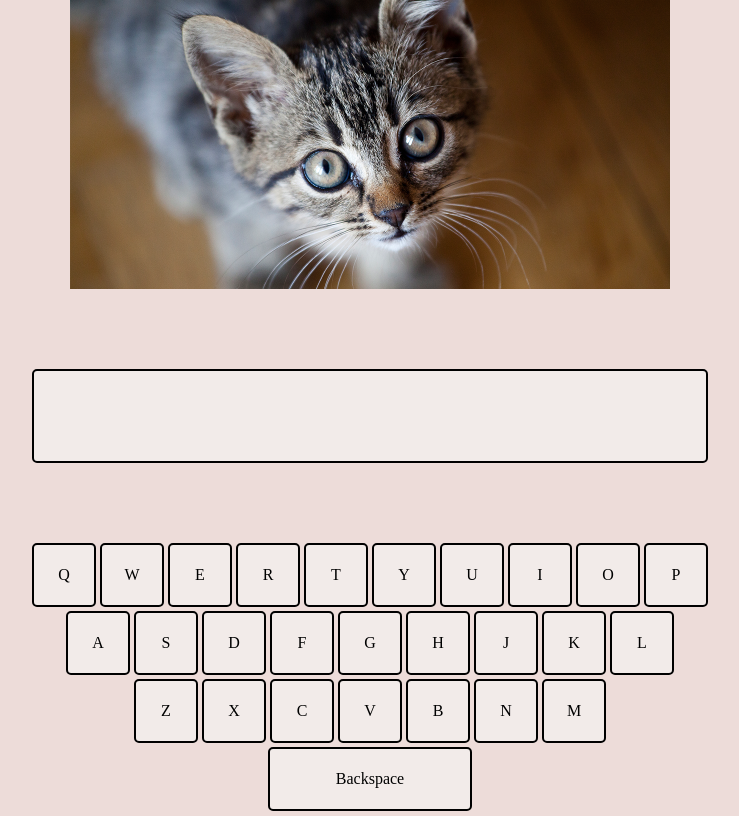
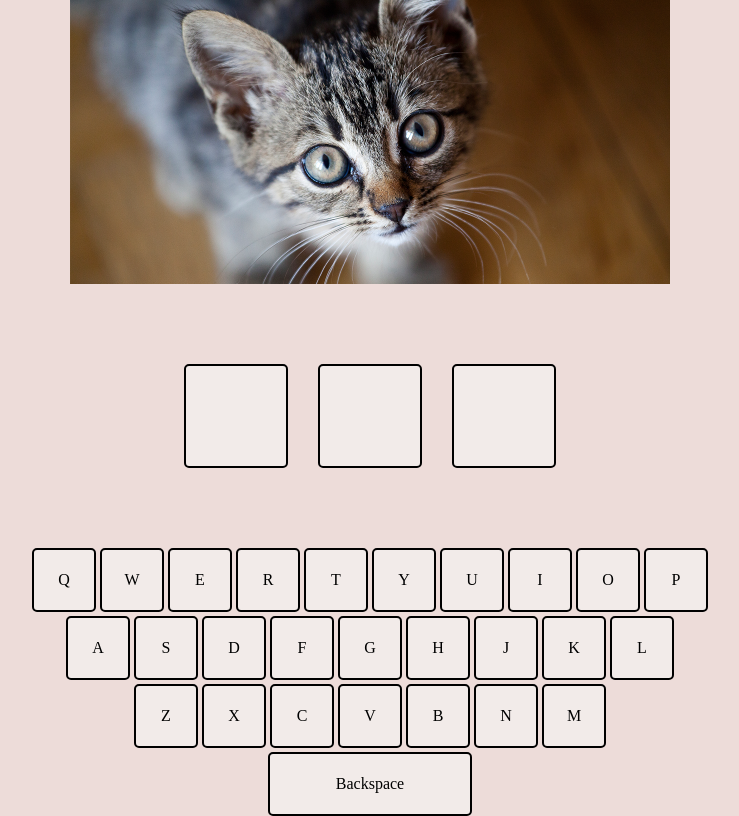
Before and after one commit to jzapiorkowski/guess-the-word, a React app: page / in a window 1280 px wide. Shown: the whole page, without its empty margins (270-1009 px from the left). Built offline with nearby package versions, Linux system fonts and the light colour scheme.

Commit message:
change word output for letter tiles

```diff
--- a/src/button/button.scss
+++ b/src/button/button.scss
@@ -17,7 +17,6 @@
     height: 45px;
   }
   &:active {
-    // background-color: red;
     filter: brightness(85%);
   }
 }
--- a/src/textArea/TextArea.js
+++ b/src/textArea/TextArea.js
@@ -1,5 +1,5 @@
-import React, { useEffect, useState } from 'react';
-import { WordOutput } from '../wordOutput/WordOutput';
+import React, { useEffect, useState, useRef } from 'react';
+// import { WordOutput } from '../wordOutput/WordOutput';
 import { Keyboard } from '../keyboard/Keyboard';
 import './textArea.css';
 import photos from '../images/index';
@@ -7,9 +7,44 @@ import { EndOfGame } from '../endOfGame/EndOfGame';
 
 export const TextArea = () => {
   const images = Object.keys(photos);
+  const isMounted = useRef(false);
   const [word, setWord] = useState('');
   const [currentImage, setCurrentImage] = useState(0);
   const [win, setWin] = useState(false);
+  const [letterTiles, setLetterTiles] = useState(() => {
+    const letters = [];
+    for (let i = 0; i < images[currentImage].length; i++) {
+      letters.push(<div key={i} className='letter-tile'></div>);
+    }
+    return letters;
+  });
+
+  useEffect(() => {
+    if (isMounted.current) {
+      setLetterTiles(() => {
+        const letters = [];
+        for (let i = 0; i < images[currentImage].length; i++) {
+          letters.push(
+            word[i] !== undefined ? (
+              <div key={i} className='letter-tile'>
+                {word[i]}
+              </div>
+            ) : (
+              <div key={i} className='letter-tile'></div>
+            )
+          );
+        }
+        return letters;
+      });
+    }
+  }, [word]);
+
+  useEffect(() => {
+    if (isMounted.current) {
+    } else {
+      isMounted.current = true;
+    }
+  });
 
   useEffect(() => {
     if (images[currentImage].toUpperCase() === word.toUpperCase()) {
@@ -24,7 +59,10 @@ export const TextArea = () => {
   }, [word]);
 
   function handleKeyboardChanges(button) {
-    setWord(word + button);
+    if (word.length >= images[currentImage].length) {
+    } else {
+      setWord(word + button);
+    }
   }
 
   const handleBackspace = () => {
@@ -38,7 +76,8 @@ export const TextArea = () => {
   return !win ? (
     <div className='text-area'>
       <img src={photos[images[currentImage]]} alt='image to guess'></img>
-      <WordOutput word={word}></WordOutput>
+      {/* <WordOutput word={word}></WordOutput> */}
+      <div className='letters-container'>{letterTiles}</div>
       <Keyboard
         handleKeyboardChange={handleKeyboardChanges}
         handleBackspace={handleBackspace}
--- a/src/textArea/textArea.scss
+++ b/src/textArea/textArea.scss
@@ -2,8 +2,27 @@
   display: flex;
   flex-direction: column;
   gap: 80px;
+  align-items: center;
   img {
     height: 300px;
     margin: auto;
   }
+  .letters-container {
+    display: flex;
+    flex-direction: row;
+    gap: 30px;
+    margin: 0;
+    .letter-tile {
+      background-color: #f2ebe9;
+      height: 100px;
+      width: 100px;
+      border: solid 2px black;
+      border-radius: 5px;
+      display: flex;
+      justify-content: center;
+      align-items: center;
+      font-size: 35px;
+      letter-spacing: 2px;
+    }
+  }
 }
```
Also changed, not shown: src/textArea/textArea.css, 2 other files.
